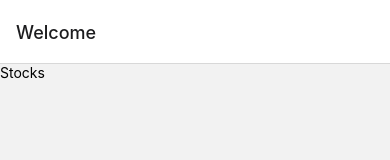
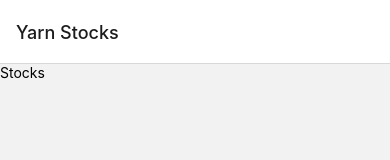
Before and after one commit to gohjx8808/yjartjournalAdminMobile, a React Native app: screen /yarnStock in a window 390 px wide. Before the commit this address had no page. Shown: the top 160 px of the page. Built offline with nearby package versions, Linux system fonts and the light colour scheme.

Commit message:
rename to yarn stocks

```diff
--- a/src/modules/router/MainRouter.tsx
+++ b/src/modules/router/MainRouter.tsx
@@ -1,5 +1,5 @@
 import {createNativeStackNavigator} from "@react-navigation/native-stack";
-import RawStocks from "../rawStock/views/RawStocks";
+import YarnStocks from "../yarnStock/views/YarnStocks";
 import React from "react";
 
 const Stack = createNativeStackNavigator();
@@ -8,9 +8,9 @@ const MainRouter = (): JSX.Element => {
 	return (
 		<Stack.Navigator>
 			<Stack.Screen
-				name="Home"
-				component={RawStocks}
-				options={{title: "Welcome"}}
+				name="yarnStock"
+				component={YarnStocks}
+				options={{title: "Yarn Stocks"}}
 			/>
 		</Stack.Navigator>
 	);
--- a/src/modules/rawStock/views/RawStocks.tsx
+++ b/src/modules/yarnStock/views/YarnStocks.tsx
@@ -1,8 +1,8 @@
 import {Text} from "react-native";
 import React from "react";
 
-const RawStocks = (): JSX.Element => {
+const YarnStocks = (): JSX.Element => {
 	return <Text>Stocks</Text>;
 };
 
-export default RawStocks;
+export default YarnStocks;
```
